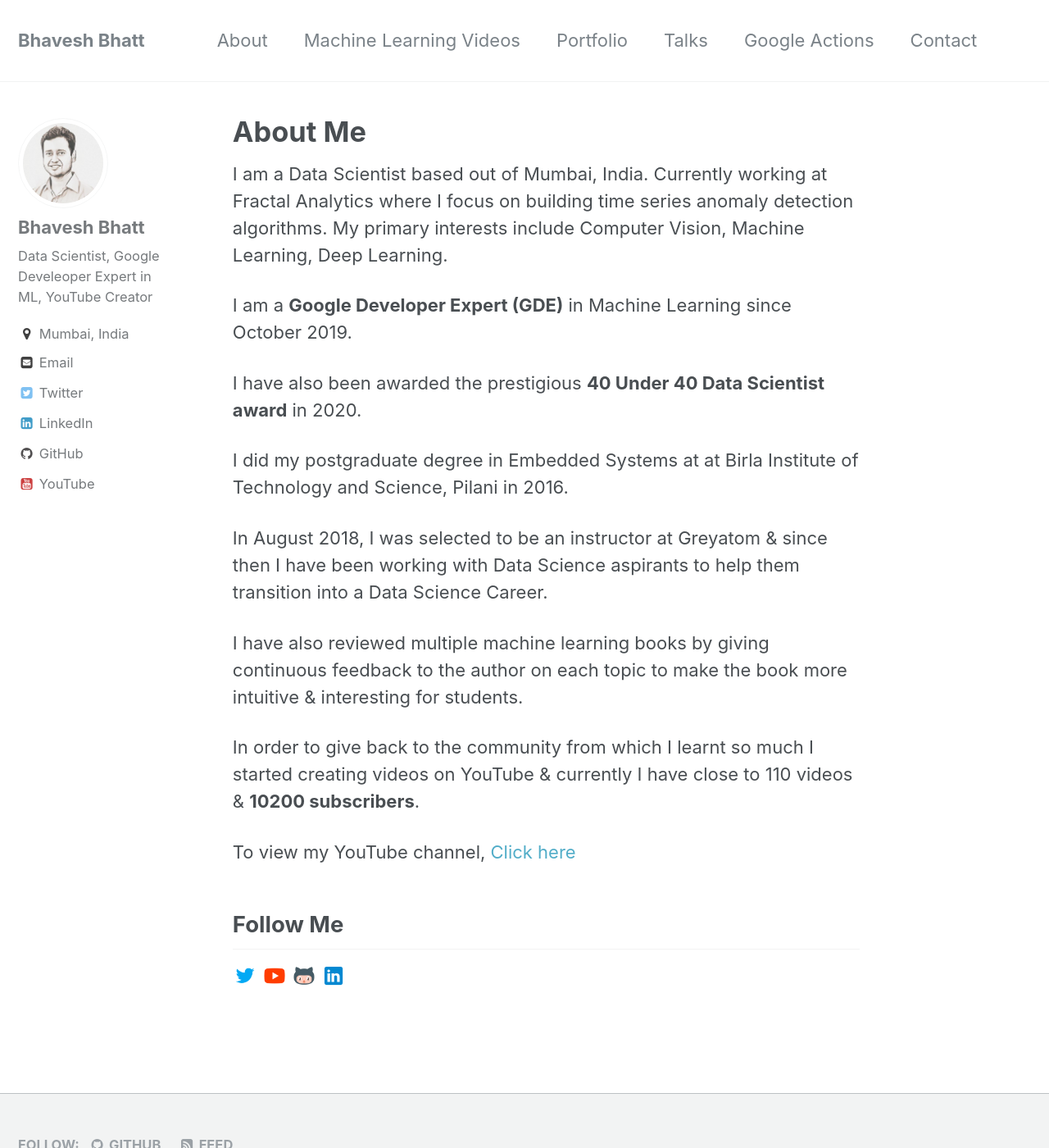
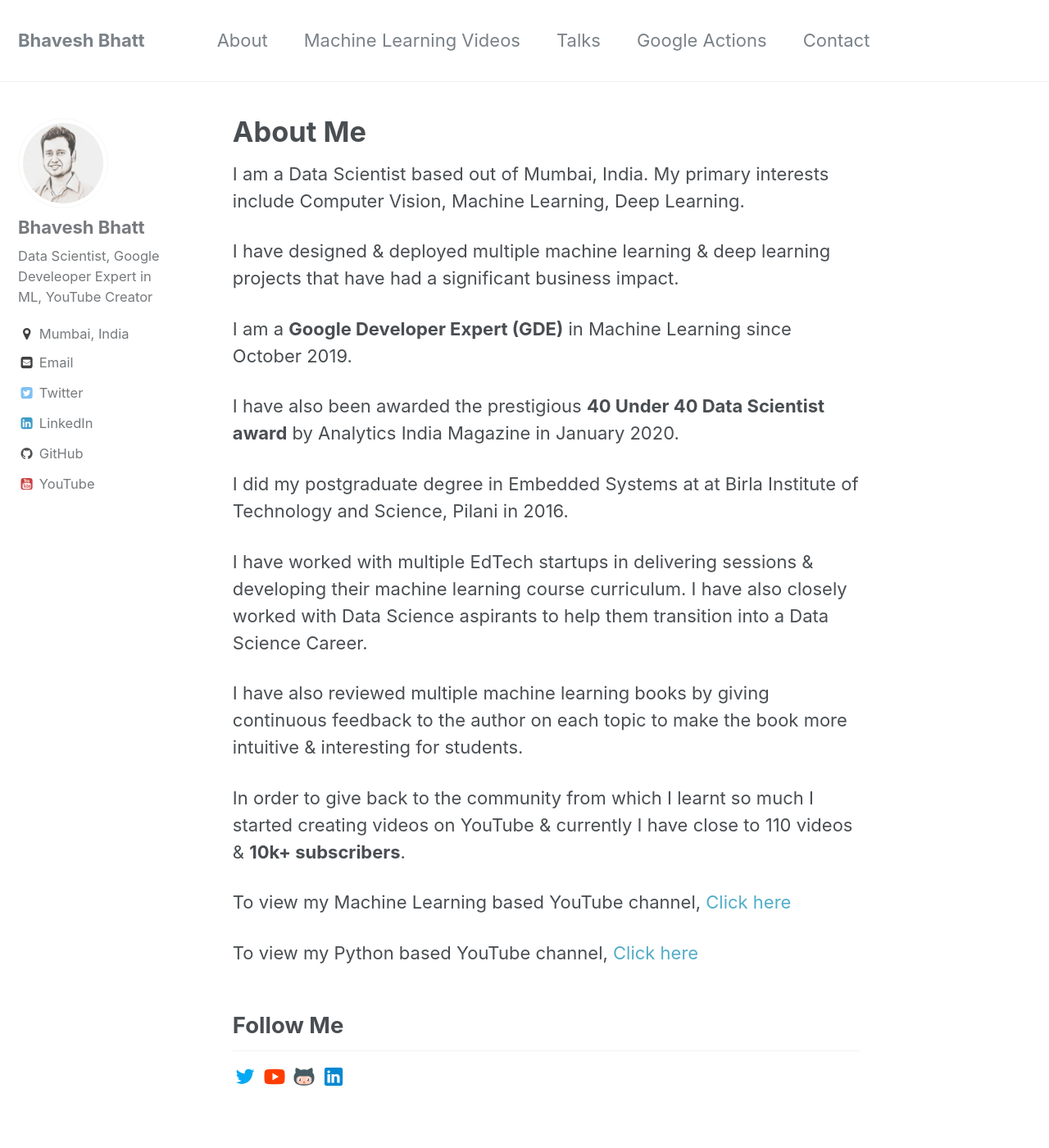
Before and after one commit to bhattbhavesh91/bhattbhavesh91.github.io, a Jekyll site: the page built from _pages/about.md, in a window 1280 px wide and 1400 px high. Shown: the whole window at 82% size. Built offline with Jekyll 4.4.1, drawn with Linux system fonts in a browser that asks for light colours.

Commit message:
modified navigation

```diff
--- a/_data/navigation.yml
+++ b/_data/navigation.yml
@@ -4,8 +4,6 @@
     url: /about/
   - title: "Machine Learning Videos"
     url: /mlvideos/
-  - title: "Portfolio"
-    url: /portfolio/
   - title: "Talks"
     url: /talks/
   - title: "Google Actions"
@@ -18,3 +16,5 @@
   #   url: /collection-archive/
   # - title: "Sitemap"
   #   url: /sitemap/
+  # - title: "Portfolio"
+  #  url: /portfolio/
--- a/_pages/about.md
+++ b/_pages/about.md
@@ -9,21 +9,25 @@
 <!---I am a Data Scientist based out of Mumbai, India. Currently working at Cuddle.ai where I focus on building time series anomaly detection algorithms. My primary interests include Computer Vision, Machine Learning, Deep Learning.
 -->
 
-I am a Data Scientist based out of Mumbai, India. Currently working at Fractal Analytics where I focus on building time series anomaly detection algorithms. My primary interests include Computer Vision, Machine Learning, Deep Learning.
+I am a Data Scientist based out of Mumbai, India. My primary interests include Computer Vision, Machine Learning, Deep Learning.
+
+I have designed & deployed multiple machine learning & deep learning projects that have had a significant business impact.
 
 I am a **Google Developer Expert (GDE)** in Machine Learning since October 2019.
 
-I have also been awarded the prestigious **40 Under 40 Data Scientist award** in 2020.
+I have also been awarded the prestigious **40 Under 40 Data Scientist award** by Analytics India Magazine in January 2020.
 
 I did my postgraduate degree in Embedded Systems at at Birla Institute of Technology and Science, Pilani in 2016.
 
-In August 2018, I was selected to be an instructor at Greyatom & since then I have been working with Data Science aspirants to help them transition into a Data Science Career.
+I have worked with multiple EdTech startups in delivering sessions & developing their machine learning course curriculum. I have also closely worked with Data Science aspirants to help them transition into a Data Science Career.
 
 I have also reviewed multiple machine learning books by giving continuous feedback to the author on each topic to make the book more intuitive & interesting for students.
 
-In order to give back to the community from which I learnt so much I started creating videos on YouTube & currently I have close to 110 videos & **10200 subscribers**.
+In order to give back to the community from which I learnt so much I started creating videos on YouTube & currently I have close to 110 videos & **10k+ subscribers**.
 
-To view my YouTube channel, [Click here](https://youtube.com/BhaveshBhatt8791){:target="_blank"}
+To view my Machine Learning based YouTube channel, [Click here](https://youtube.com/BhaveshBhatt8791){:target="_blank"}
+
+To view my Python based YouTube channel, [Click here](https://www.youtube.com/channel/UCo_uTt4go2qs8xOJaUgsiiw){:target="_blank"}
 
 ## Follow Me
 <a href="https://twitter.com/_bhaveshbhatt" target="_blank"><img class="ai-subscribed-social-icon" src="/assets/images/tw.png" width="30"></a>
```
